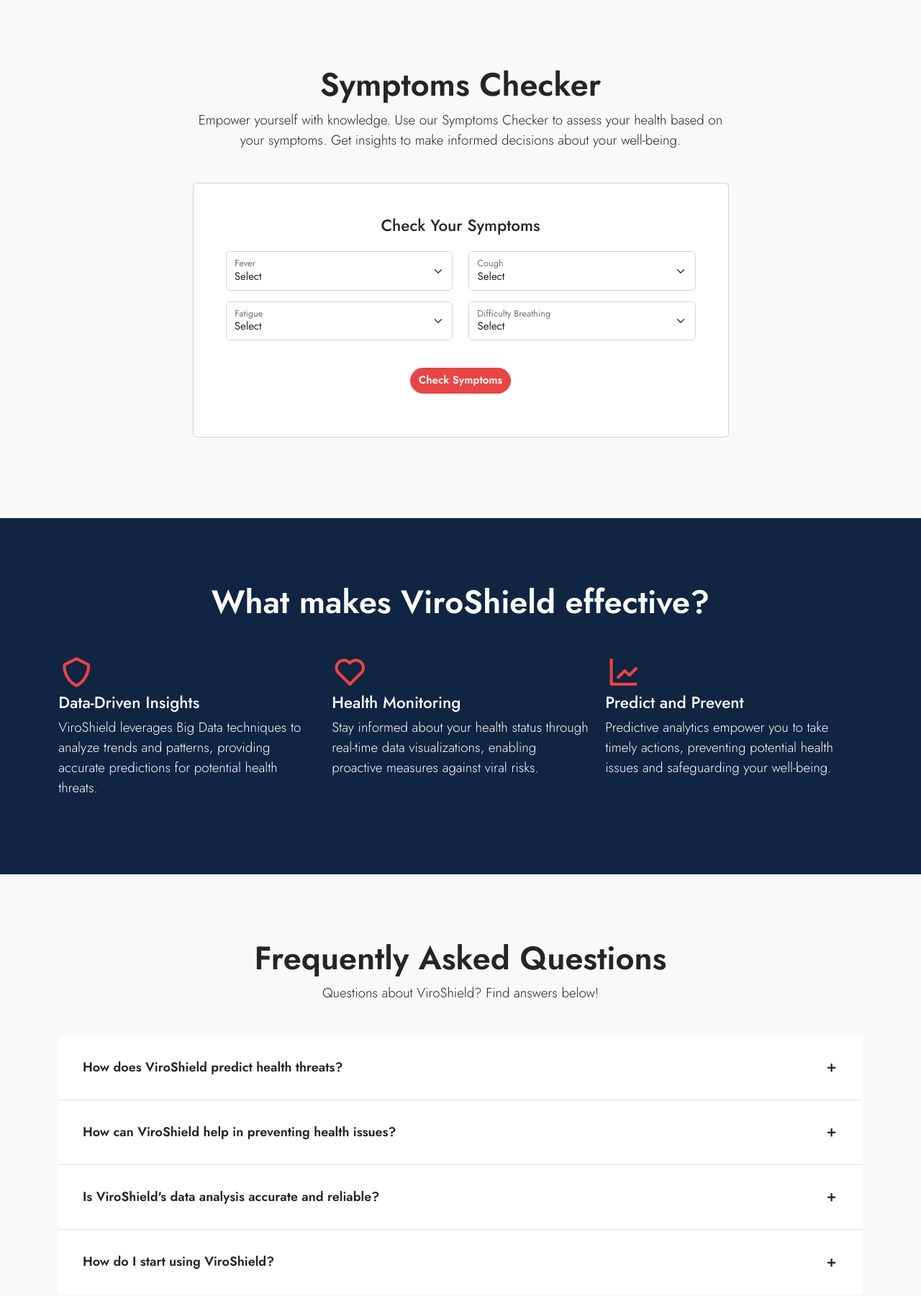
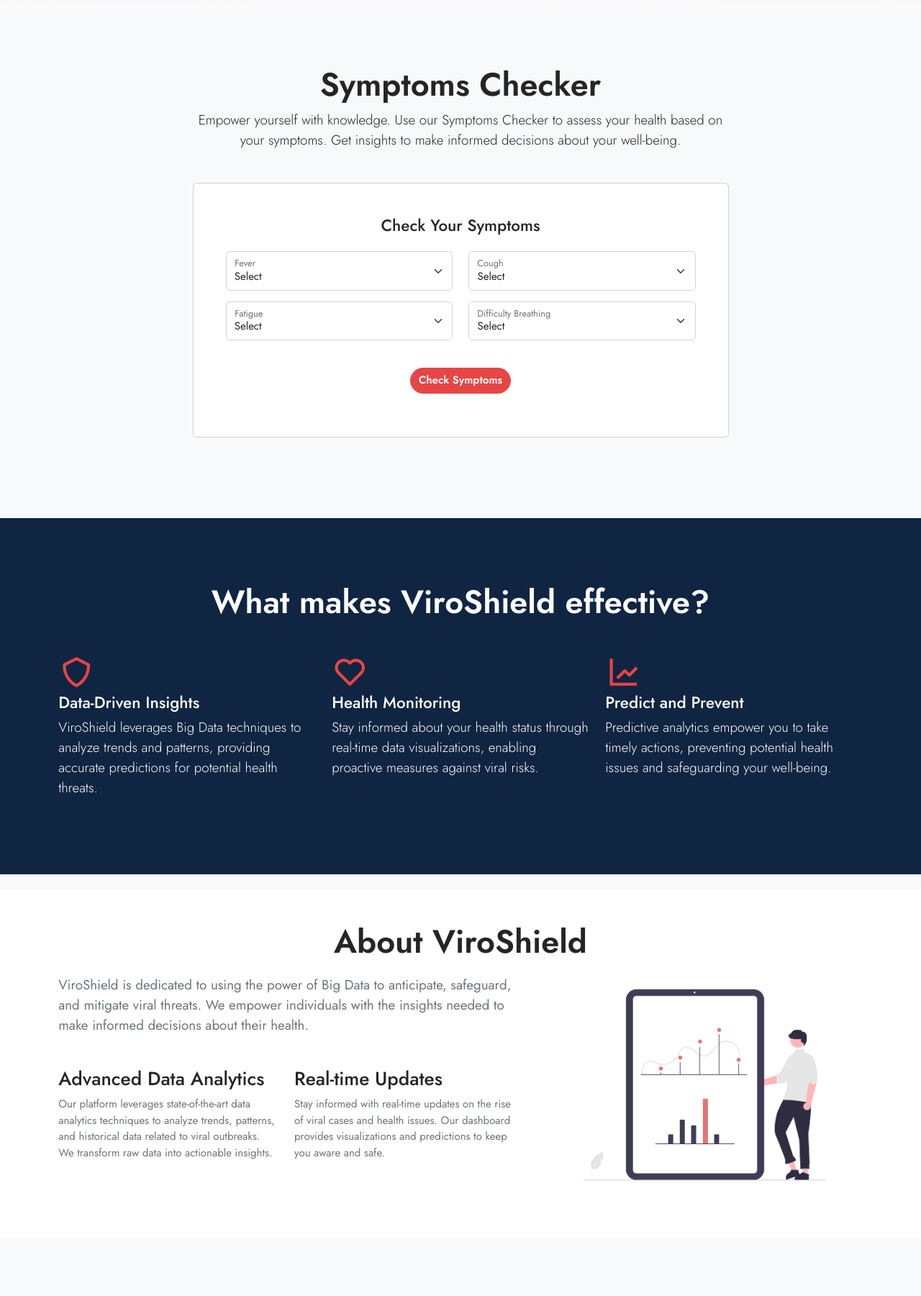
Before and after one commit to TeamMindUnit/MindUnit--TechWiz-2023, a Django app: page / in a window 1280 px wide. Shown: the part 799-2600 px from the top of the page at 72% size. Run offline with Django 4.2, Linux system fonts and the light colour scheme.

Commit message:
about section

```diff
--- a/Project/viroShield_App/templates/home.html
+++ b/Project/viroShield_App/templates/home.html
@@ -38,6 +38,9 @@
                         <a class="nav-link" aria-current="page" href="#features">Features</a>
                     </li>
                     <li class="nav-item">
+                        <a class="nav-link" href="#about">About</a>
+                    </li>
+                    <li class="nav-item">
                         <a class="nav-link" href="#faq">FAQs</a>
                     </li>
                     <li class="nav-item">
@@ -70,7 +73,7 @@
       <section id="symptomsChecker" class="py-5 my-5">
         <div class="container">
             <h2 class="text-center section-title display-5">Symptoms Checker</h2>
-            <p class="lead text-center mb-5 col-8 offset-md-2">Empower yourself with knowledge. Use our Symptoms Checker to assess your health based on your symptoms. Get insights to make informed decisions about your well-being.</p>
+            <p class="lead text-center mb-5 col-md-8 offset-md-2">Empower yourself with knowledge. Use our Symptoms Checker to assess your health based on your symptoms. Get insights to make informed decisions about your well-being.</p>
             <div class="col-md-8 offset-md-2 card p-5 m-auto mb-4">
                 <h4 class="text-center mb-4">Check Your Symptoms</h4>
                 <form id="symptomsForm" method="post" action="{% url 'symptoms_checker' %}">
@@ -152,6 +155,34 @@
             </div>
         </div>
     </section>
+
+    <section id="about" class="bg-white py-5 my-4">
+      <div class="container">
+        <h2 class="section-title text-center display-5 mb-1">About ViroShield</h2>
+        <div class="row g-5">
+          <div class="col-lg-7">
+              <p class="about-desc mt-3 mb-5 fs-5 text-secondary">ViroShield is dedicated to using the power of Big Data to anticipate, safeguard, and mitigate viral threats. We empower individuals with the insights needed to make informed decisions about their health.</p>
+                <div class="row">
+                    <div class="col-md-6">
+                        <div class="about-card">
+                            <h3 class="about-card-title">Advanced Data Analytics</h3>
+                            <p class="about-card-desc text-secondary">Our platform leverages state-of-the-art data analytics techniques to analyze trends, patterns, and historical data related to viral outbreaks. We transform raw data into actionable insights.</p>
+                        </div>
+                    </div>
+                    <div class="col-md-6">
+                        <div class="about-card">
+                            <h3 class="about-card-title">Real-time Updates</h3>
+                            <p class="about-card-desc text-secondary">Stay informed with real-time updates on the rise of viral cases and health issues. Our dashboard provides visualizations and predictions to keep you aware and safe.</p>
+                        </div>
+                    </div>
+                </div>
+            </div>
+            <div class="col-lg-5 text-end">
+                <img id="about-img" src="{% static '/images/about.png' %}" class="img-fluid" alt="ViroShield">
+            </div>
+        </div>
+      </div>
+  </section>
     <section id="faq" class="py-5 my-5">
       <div class="container">
           <h2 class="section-title text-center display-5">Frequently Asked Questions</h2>
```
Also changed, not shown: Static Frontend/index.html (+32 -0 lines), Project/viroShield_App/static/images/about.png (added), Static Frontend/assets/images/about.png (added).
